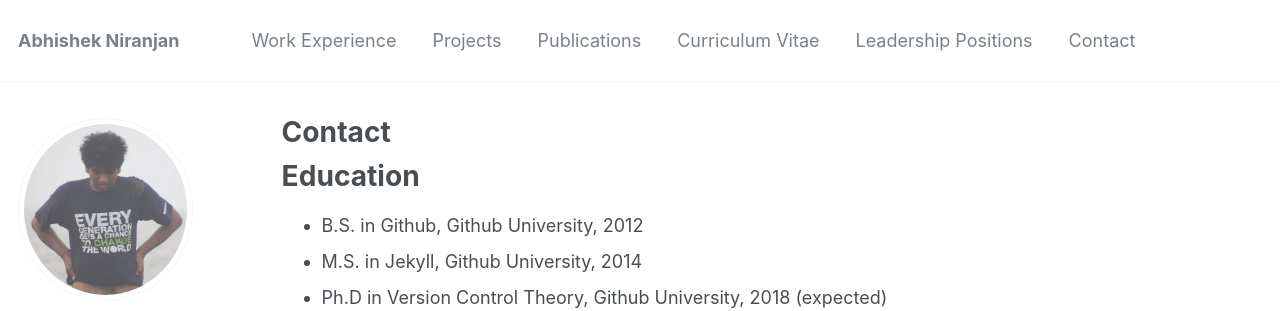
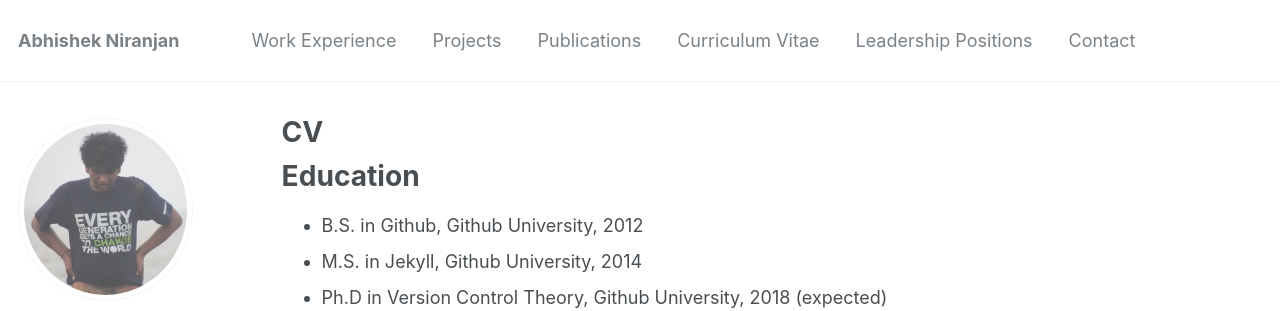
Before and after one commit to abhishek-niranjan/abhishek-niranjan.github.io, a Jekyll site: the page built from _pages/cv.md, in a window 1280 px wide and 900 px high. Shown: the top 311 px of the window. Built offline with Jekyll 4.4.1, drawn with Linux system fonts in a browser that asks for light colours; some web fonts are replaced.

```diff
--- a/_pages/cv.md
+++ b/_pages/cv.md
@@ -1,8 +1,10 @@
 ---
 layout: archive
-title: "Contact"
-permalink: /contact/
+title: "CV"
+permalink: /cv/
 author_profile: true
+redirect_from:
+  - /resume
 ---
 
 {% include base_path %}
```
